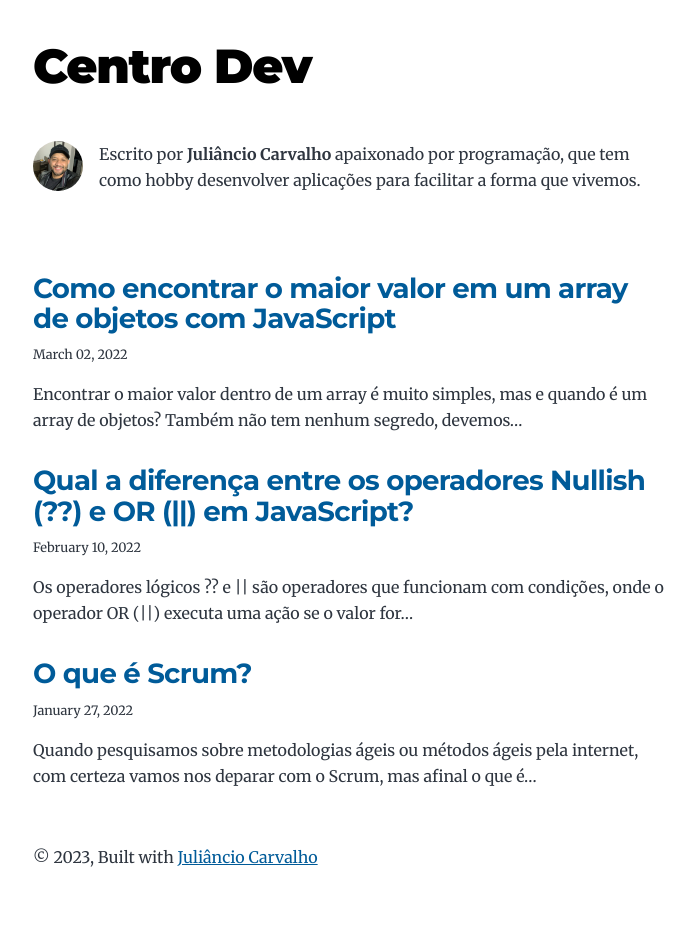
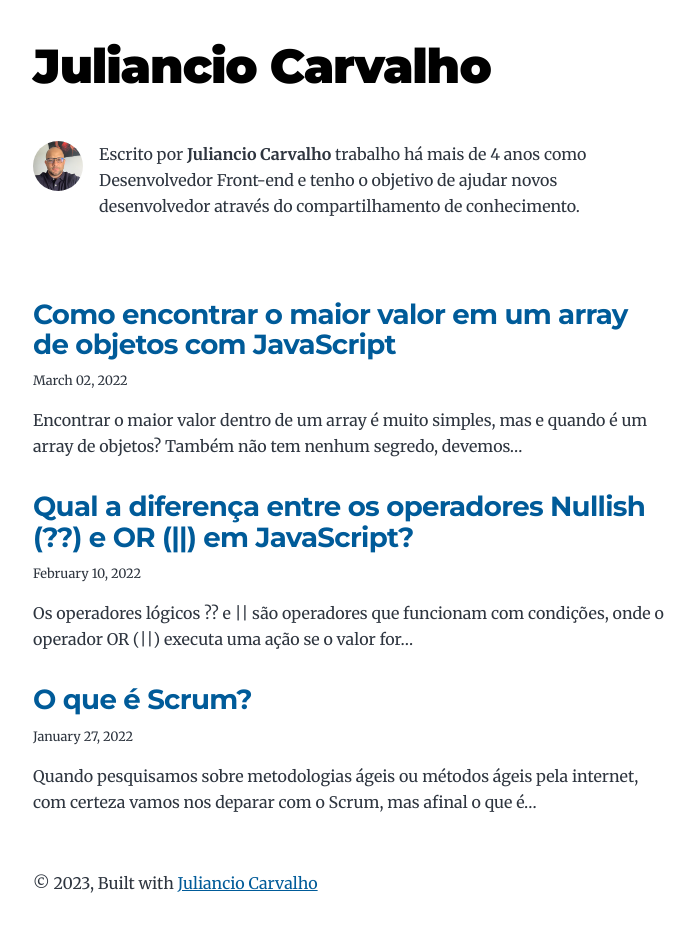
Before and after one commit to juliancioc/blog-frontend, a Gatsby site: page / in a window 1280 px wide. Shown: the whole page, without its empty margins (291-986 px from the left). Built offline with nearby package versions, Linux system fonts and the light colour scheme; Gatsby itself is replaced by a stand-in of ours.

Commit message:
fix: adjusts titles

```diff
--- a/gatsby-config.js
+++ b/gatsby-config.js
@@ -1,12 +1,12 @@
 module.exports = {
   siteMetadata: {
-    title: `Centro Dev`,
+    title: `Juliancio Carvalho`,
     author: {
-      name: `Juliâncio Carvalho`,
-      summary: `apaixonado por programação, que tem como hobby desenvolver aplicações para facilitar a forma que vivemos.`,
+      name: `Juliancio Carvalho`,
+      summary: `trabalho há mais de 4 anos como Desenvolvedor Front-end e tenho o objetivo de ajudar novos desenvolvedor através do compartilhamento de conhecimento.`,
     },
     description: `Aqui vamos falar sobre programação.`,
-    siteUrl: `https://juliancio.dev`,
+    siteUrl: `https://juliancio.com.br`,
     social: {},
   },
   plugins: [
--- a/src/components/bio.js
+++ b/src/components/bio.js
@@ -36,7 +36,7 @@ const Bio = () => {
         className="bio-avatar"
         layout="fixed"
         formats={["auto", "webp", "avif"]}
-        src="../images/profile-pic.png"
+        src="../images/profile.jpeg"
         width={50}
         height={50}
         quality={95}
--- a/src/components/layout.js
+++ b/src/components/layout.js
@@ -27,7 +27,7 @@ const Layout = ({ location, title, children }) => {
       <footer>
         © {new Date().getFullYear()}, Built with
         {` `}
-        <a href="https://www.juliancio.dev">Juliâncio Carvalho</a>
+        <a href="https://www.juliancio.com.br">Juliancio Carvalho</a>
       </footer>
     </div>
   )
--- a/src/pages/index.js
+++ b/src/pages/index.js
@@ -12,7 +12,7 @@ const BlogIndex = ({ data, location }) => {
   if (posts.length === 0) {
     return (
       <Layout location={location} title={siteTitle}>
-        <Seo title="All posts" />
+        <Seo title="Desenvolvedor Front-end" />
         <Bio />
         <p>
           No blog posts found. Add markdown posts to "content/blog" (or the
@@ -25,7 +25,7 @@ const BlogIndex = ({ data, location }) => {
 
   return (
     <Layout location={location} title={siteTitle}>
-      <Seo title="All posts" />
+      <Seo title="Desenvolvedor Front-end" />
       <Bio />
       <ol style={{ listStyle: `none` }}>
         {posts.map(post => {
```
Also changed, not shown: src/images/profile.jpeg (added).
